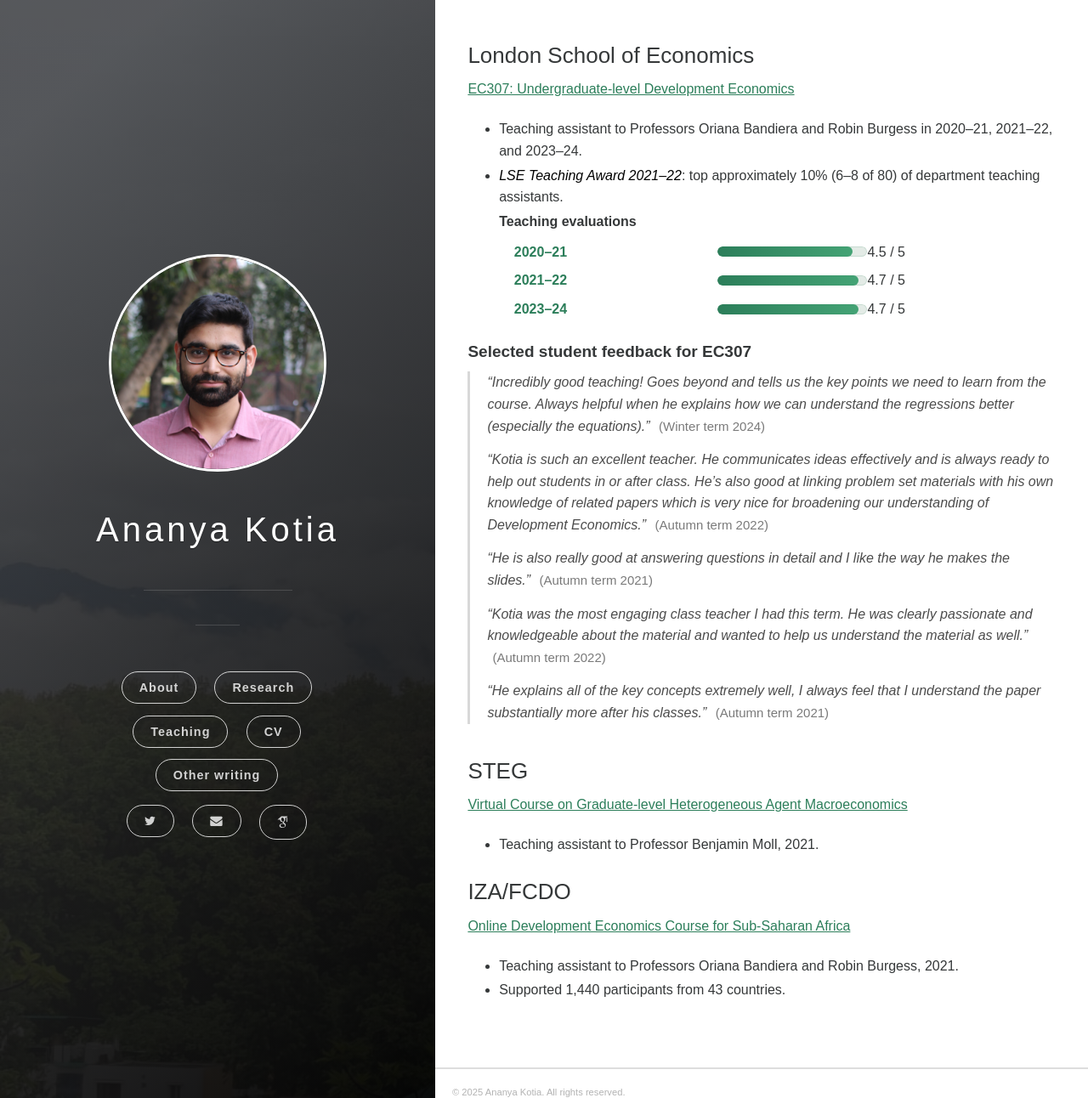
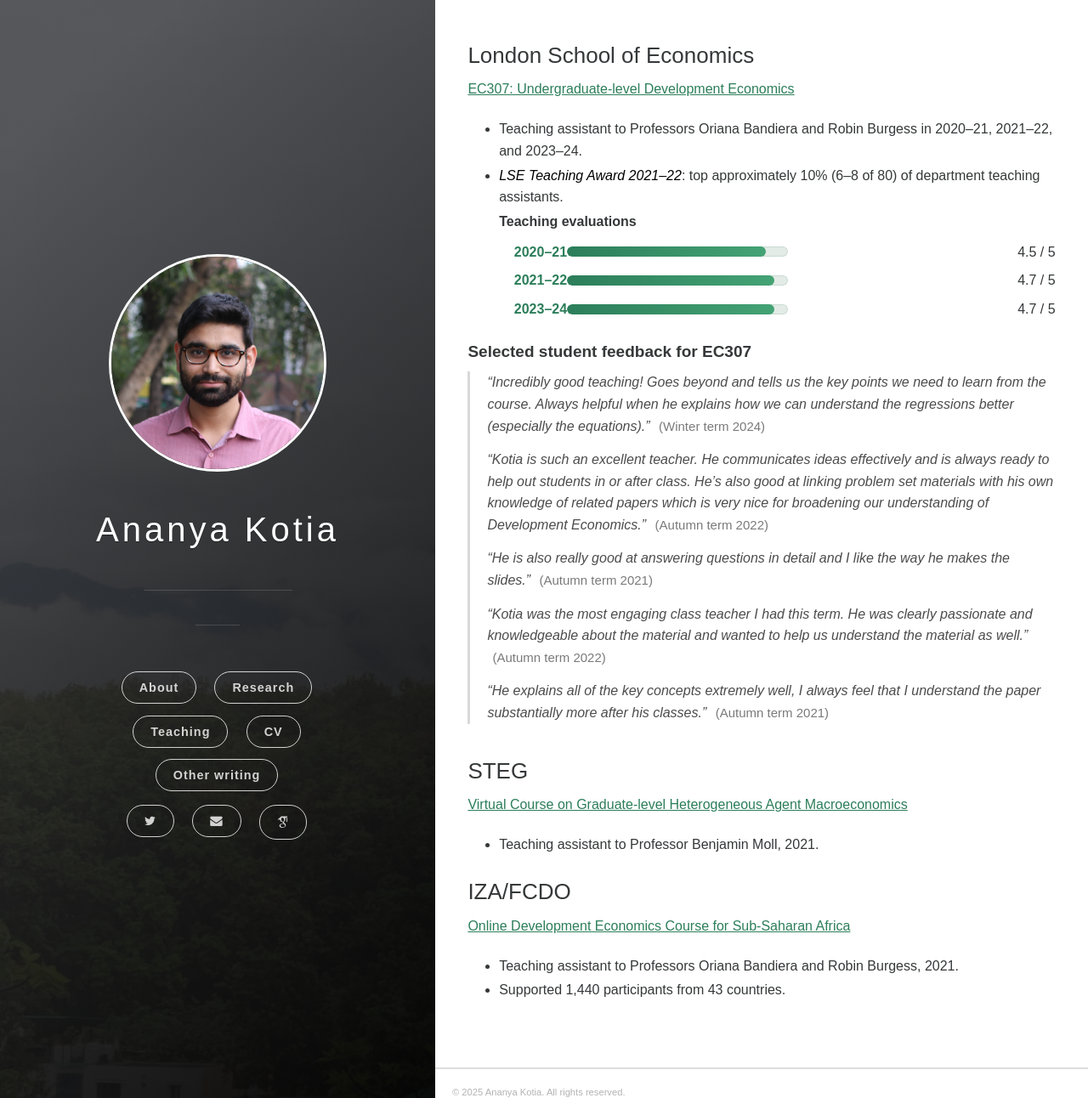
Before and after one commit to ananyakotia/ananyakotia.github.io, a Jekyll site: the page built from pages/teaching.markdown, in a window 1280 px wide and 1292 px high. Shown: the whole window at 85% size. Built offline with Jekyll 4.4.1, drawn with Linux system fonts in a browser that asks for light colours; some web fonts are replaced.

Commit message:
Update main.scss

```diff
--- a/css/main.scss
+++ b/css/main.scss
@@ -360,7 +360,7 @@ ul.no-bullets li {
 
 .teaching-page .evaluation-entry {
   display: grid;
-  grid-template-columns: auto auto auto;
+  grid-template-columns: max-content 1fr auto;
   align-items: center;
   gap: -100px;
 }
```
